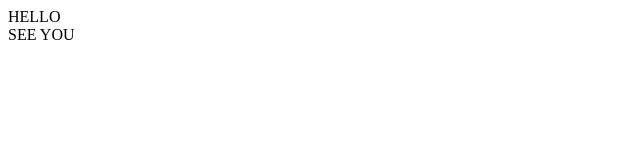
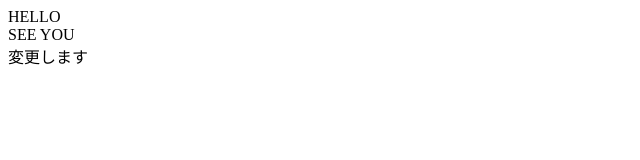
Before and after one commit to maayyu/git-sample, a plain HTML site: page index.html in a window 1280 px wide. Shown: the full height of the page, 0-640 px from the left. Drawn offline with Linux system fonts and the light colour scheme.

Commit message:
変更しました

```diff
--- a/index.html
+++ b/index.html
@@ -8,5 +8,6 @@
 <body>
     <div>HELLO</div>
     <div>SEE YOU</div>
+    <div>変更します</div>
 </body>
 </html>
```
